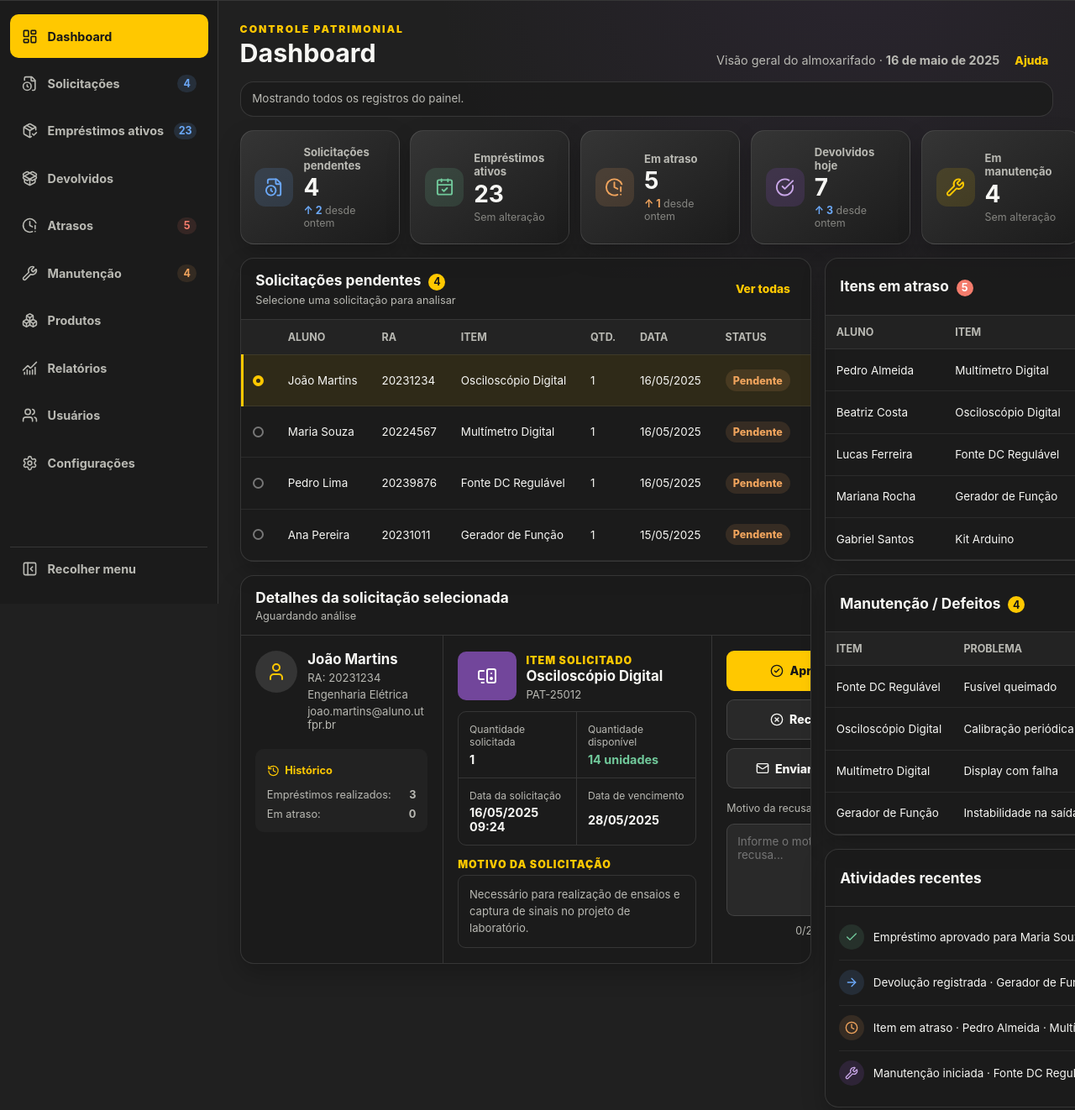
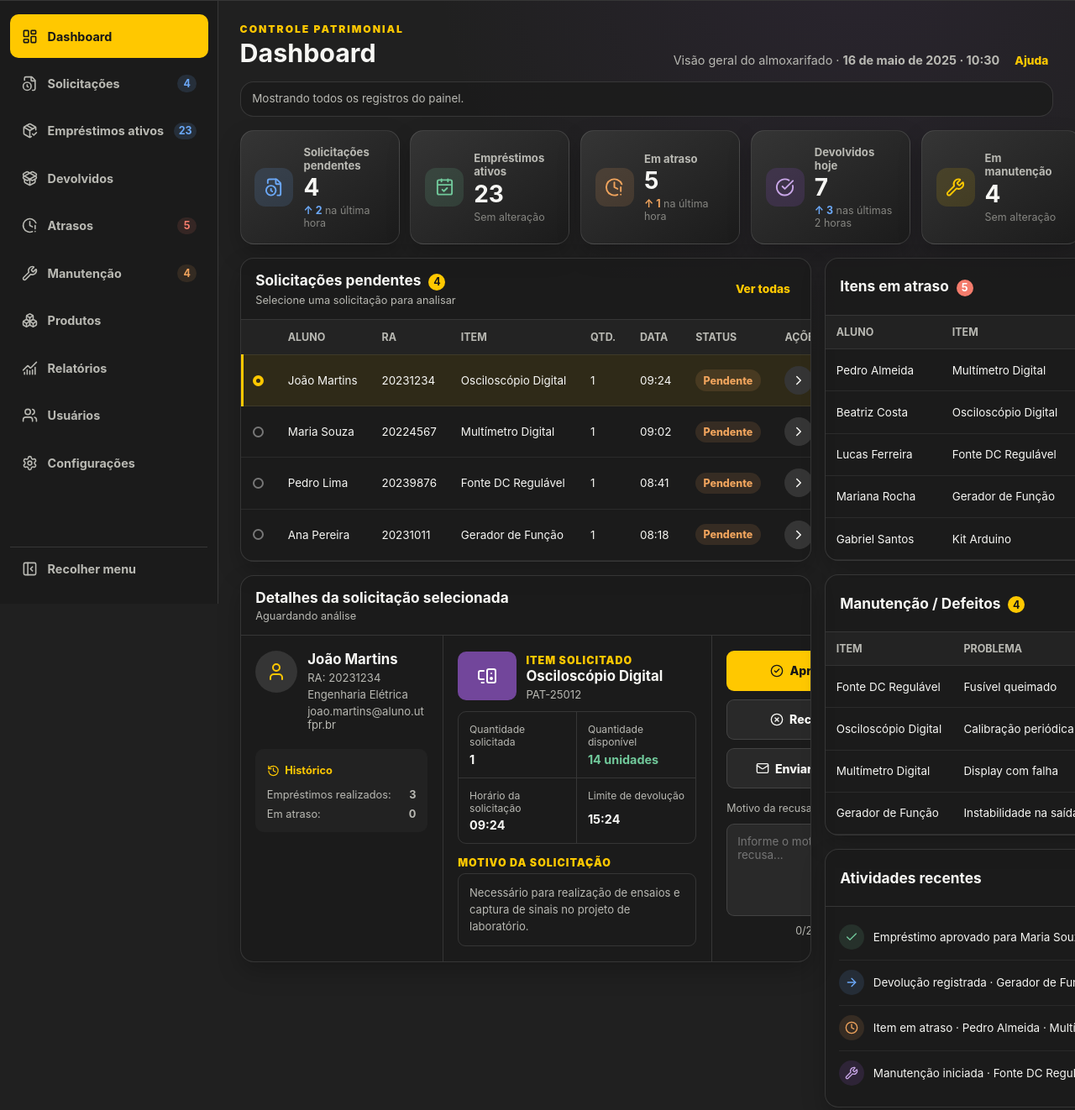
Before and after one commit to gefgu/ihc-almoxarifado, a plain HTML site: page tecnico/index.html in a window 1280 px wide. Shown: the part 81-1403 px from the top of the page at 84% size. Drawn offline with nearby package versions, Linux system fonts and the light colour scheme.

Commit message:
feat: nielsen things

```diff
--- a/aluno/script.js
+++ b/aluno/script.js
@@ -180,7 +180,7 @@ function addPendingLoan(equipment) {
             <div class="loan-icon"><i data-lucide="hourglass" class="h-5 w-5" aria-hidden="true"></i></div>
             <div class="min-w-0">
                 <p class="loan-title m-0">${equipment.name}</p>
-                <p class="loan-date mb-0">${equipment.code} · aguardando aprovação</p>
+                <p class="loan-date mb-0">${equipment.code} · limite de 6 horas após retirada</p>
             </div>
         </div>
         <span class="status-badge pending">Pendente</span>
@@ -233,7 +233,7 @@ notificationButton.addEventListener("click", () => {
 });
 
 helpButton.addEventListener("click", () => {
-    showToast("Para reservar: escolha o item, confira os dados, confirme e acompanhe em Meus empréstimos.");
+    showToast("Para reservar: escolha o item, confira os dados e devolva em até 6 horas após a retirada.");
 });
 
 function navigateTo(targetId) {
--- a/tecnico/index.html
+++ b/tecnico/index.html
@@ -68,7 +68,7 @@
                     <h1 id="pageTitle">Dashboard</h1>
                 </div>
                 <div class="heading-actions">
-                    <p>Visão geral do almoxarifado · <strong>16 de maio de 2025</strong></p>
+                    <p>Visão geral do almoxarifado · <strong>16 de maio de 2025 · 10:30</strong></p>
                     <button class="text-button" id="helpButton" type="button">Ajuda</button>
                 </div>
             </div>
@@ -86,7 +86,7 @@
             <section class="metrics" aria-label="Indicadores">
                 <article class="metric-card blue">
                     <span class="metric-icon"><i data-lucide="file-clock"></i></span>
-                    <div><small>Solicitações pendentes</small><strong id="pendingMetric">4</strong><p><b>↑ 2</b> desde ontem</p></div>
+                    <div><small>Solicitações pendentes</small><strong id="pendingMetric">4</strong><p><b>↑ 2</b> na última hora</p></div>
                 </article>
                 <article class="metric-card green">
                     <span class="metric-icon"><i data-lucide="calendar-check"></i></span>
@@ -94,11 +94,11 @@
                 </article>
                 <article class="metric-card orange">
                     <span class="metric-icon"><i data-lucide="clock-alert"></i></span>
-                    <div><small>Em atraso</small><strong>5</strong><p><b>↑ 1</b> desde ontem</p></div>
+                    <div><small>Em atraso</small><strong>5</strong><p><b>↑ 1</b> na última hora</p></div>
                 </article>
                 <article class="metric-card purple">
                     <span class="metric-icon"><i data-lucide="circle-check-big"></i></span>
-                    <div><small>Devolvidos hoje</small><strong>7</strong><p><b>↑ 3</b> desde ontem</p></div>
+                    <div><small>Devolvidos hoje</small><strong>7</strong><p><b>↑ 3</b> nas últimas 2 horas</p></div>
                 </article>
                 <article class="metric-card yellow">
                     <span class="metric-icon"><i data-lucide="wrench"></i></span>
@@ -118,16 +118,16 @@
                                 <thead><tr><th></th><th>Aluno</th><th>RA</th><th>Item</th><th>Qtd.</th><th>Data</th><th>Status</th><th>Ações</th></tr></thead>
                                 <tbody id="requestTable">
                                     <tr class="request-row selected" tabindex="0" data-request-id="1" data-searchable="João Martins 20231234 Osciloscópio Digital PAT-25012">
-                                        <td><span class="radio-dot"></span></td><td>João Martins</td><td>20231234</td><td>Osciloscópio Digital</td><td>1</td><td>16/05/2025</td><td><span class="badge pending">Pendente</span></td><td><button class="row-action" type="button" aria-label="Selecionar João Martins"><i data-lucide="chevron-right"></i></button></td>
+                                        <td><span class="radio-dot"></span></td><td>João Martins</td><td>20231234</td><td>Osciloscópio Digital</td><td>1</td><td>09:24</td><td><span class="badge pending">Pendente</span></td><td><button class="row-action" type="button" aria-label="Selecionar João Martins"><i data-lucide="chevron-right"></i></button></td>
                                     </tr>
                                     <tr class="request-row" tabindex="0" data-request-id="2" data-searchable="Maria Souza 20224567 Multímetro Digital PAT-18045">
-                                        <td><span class="radio-dot"></span></td><td>Maria Souza</td><td>20224567</td><td>Multímetro Digital</td><td>1</td><td>16/05/2025</td><td><span class="badge pending">Pendente</span></td><td><button class="row-action" type="button" aria-label="Selecionar Maria Souza"><i data-lucide="chevron-right"></i></button></td>
+                                        <td><span class="radio-dot"></span></td><td>Maria Souza</td><td>20224567</td><td>Multímetro Digital</td><td>1</td><td>09:02</td><td><span class="badge pending">Pendente</span></td><td><button class="row-action" type="button" aria-label="Selecionar Maria Souza"><i data-lucide="chevron-right"></i></button></td>
                                     </tr>
                                     <tr class="request-row" tabindex="0" data-request-id="3" data-searchable="Pedro Lima 20239876 Fonte DC Regulável PAT-22410">
-                                        <td><span class="radio-dot"></span></td><td>Pedro Lima</td><td>20239876</td><td>Fonte DC Regulável</td><td>1</td><td>16/05/2025</td><td><span class="badge pending">Pendente</span></td><td><button class="row-action" type="button" aria-label="Selecionar Pedro Lima"><i data-lucide="chevron-right"></i></button></td>
+                                        <td><span class="radio-dot"></span></td><td>Pedro Lima</td><td>20239876</td><td>Fonte DC Regulável</td><td>1</td><td>08:41</td><td><span class="badge pending">Pendente</span></td><td><button class="row-action" type="button" aria-label="Selecionar Pedro Lima"><i data-lucide="chevron-right"></i></button></td>
                                     </tr>
                                     <tr class="request-row" tabindex="0" data-request-id="4" data-searchable="Ana Pereira 20231011 Gerador de Função PAT-19008">
-                                        <td><span class="radio-dot"></span></td><td>Ana Pereira</td><td>20231011</td><td>Gerador de Função</td><td>1</td><td>15/05/2025</td><td><span class="badge pending">Pendente</span></td><td><button class="row-action" type="button" aria-label="Selecionar Ana Pereira"><i data-lucide="chevron-right"></i></button></td>
+                                        <td><span class="radio-dot"></span></td><td>Ana Pereira</td><td>20231011</td><td>Gerador de Função</td><td>1</td><td>08:18</td><td><span class="badge pending">Pendente</span></td><td><button class="row-action" type="button" aria-label="Selecionar Ana Pereira"><i data-lucide="chevron-right"></i></button></td>
                                     </tr>
                                 </tbody>
                             </table>
@@ -145,7 +145,7 @@
                             </div>
                             <div class="item-summary">
                                 <div class="item-heading"><span class="item-visual"><i id="detailIcon" data-lucide="monitor-speaker"></i></span><div><small>Item solicitado</small><h3 id="detailItem">Osciloscópio Digital</h3><p id="detailCode">PAT-25012</p></div></div>
-                                <div class="detail-stats"><span>Quantidade solicitada <b>1</b></span><span>Quantidade disponível <b id="detailAvailable">14 unidades</b></span><span>Data da solicitação <b id="detailDate">16/05/2025 09:24</b></span><span>Data de vencimento <b>28/05/2025</b></span></div>
+                                <div class="detail-stats"><span>Quantidade solicitada <b>1</b></span><span>Quantidade disponível <b id="detailAvailable">14 unidades</b></span><span>Horário da solicitação <b id="detailDate">09:24</b></span><span>Limite de devolução <b id="detailDue">15:24</b></span></div>
                                 <div class="reason"><small>Motivo da solicitação</small><p id="detailReason">Necessário para realização de ensaios e captura de sinais no projeto de laboratório.</p></div>
                             </div>
                             <div class="decision-panel">
@@ -168,11 +168,11 @@
                             <table class="compact-table">
                                 <thead><tr><th>Aluno</th><th>Item</th><th>Atraso</th><th>Urgência</th></tr></thead>
                                 <tbody>
-                                    <tr data-searchable="Pedro Almeida Multímetro Digital"><td>Pedro Almeida</td><td>Multímetro Digital</td><td class="danger-text">7 dias</td><td><span class="badge high">Alta</span></td></tr>
-                                    <tr data-searchable="Beatriz Costa Osciloscópio Digital"><td>Beatriz Costa</td><td>Osciloscópio Digital</td><td class="danger-text">5 dias</td><td><span class="badge high">Alta</span></td></tr>
-                                    <tr data-searchable="Lucas Ferreira Fonte DC Regulável"><td>Lucas Ferreira</td><td>Fonte DC Regulável</td><td>3 dias</td><td><span class="badge medium">Média</span></td></tr>
-                                    <tr data-searchable="Mariana Rocha Gerador de Função"><td>Mariana Rocha</td><td>Gerador de Função</td><td>2 dias</td><td><span class="badge medium">Média</span></td></tr>
-                                    <tr data-searchable="Gabriel Santos Kit Arduino"><td>Gabriel Santos</td><td>Kit Arduino</td><td>1 dia</td><td><span class="badge low">Baixa</span></td></tr>
+                                    <tr data-searchable="Pedro Almeida Multímetro Digital"><td>Pedro Almeida</td><td>Multímetro Digital</td><td class="danger-text">2h 20min</td><td><span class="badge high">Alta</span></td></tr>
+                                    <tr data-searchable="Beatriz Costa Osciloscópio Digital"><td>Beatriz Costa</td><td>Osciloscópio Digital</td><td class="danger-text">1h 45min</td><td><span class="badge high">Alta</span></td></tr>
+                                    <tr data-searchable="Lucas Ferreira Fonte DC Regulável"><td>Lucas Ferreira</td><td>Fonte DC Regulável</td><td>58min</td><td><span class="badge medium">Média</span></td></tr>
+                                    <tr data-searchable="Mariana Rocha Gerador de Função"><td>Mariana Rocha</td><td>Gerador de Função</td><td>35min</td><td><span class="badge medium">Média</span></td></tr>
+                                    <tr data-searchable="Gabriel Santos Kit Arduino"><td>Gabriel Santos</td><td>Kit Arduino</td><td>12min</td><td><span class="badge low">Baixa</span></td></tr>
                                 </tbody>
                             </table>
                         </div>
--- a/tecnico/script.js
+++ b/tecnico/script.js
@@ -1,10 +1,10 @@
 if (window.lucide) lucide.createIcons();
 
 const requests = {
-    1: { name: "João Martins", ra: "20231234", course: "Engenharia Elétrica", email: "joao.martins@aluno.utfpr.br", item: "Osciloscópio Digital", code: "PAT-25012", available: "14 unidades", date: "16/05/2025 09:24", loans: 3, icon: "monitor-speaker", reason: "Necessário para realização de ensaios e captura de sinais no projeto de laboratório." },
-    2: { name: "Maria Souza", ra: "20224567", course: "Engenharia Eletrônica", email: "maria.souza@aluno.utfpr.br", item: "Multímetro Digital", code: "PAT-18045", available: "8 unidades", date: "16/05/2025 09:02", loans: 5, icon: "gauge", reason: "Uso em medições do projeto integrador da disciplina de circuitos." },
-    3: { name: "Pedro Lima", ra: "20239876", course: "Engenharia de Computação", email: "pedro.lima@aluno.utfpr.br", item: "Fonte DC Regulável", code: "PAT-22410", available: "6 unidades", date: "16/05/2025 08:41", loans: 2, icon: "battery-charging", reason: "Alimentação controlada para testes de um protótipo eletrônico." },
-    4: { name: "Ana Pereira", ra: "20231011", course: "Engenharia Elétrica", email: "ana.pereira@aluno.utfpr.br", item: "Gerador de Função", code: "PAT-19008", available: "4 unidades", date: "15/05/2025 16:18", loans: 4, icon: "audio-waveform", reason: "Geração de sinais para a validação de filtros analógicos em laboratório." }
+    1: { name: "João Martins", ra: "20231234", course: "Engenharia Elétrica", email: "joao.martins@aluno.utfpr.br", item: "Osciloscópio Digital", code: "PAT-25012", available: "14 unidades", date: "09:24", due: "15:24", loans: 3, icon: "monitor-speaker", reason: "Necessário para realização de ensaios e captura de sinais no projeto de laboratório." },
+    2: { name: "Maria Souza", ra: "20224567", course: "Engenharia Eletrônica", email: "maria.souza@aluno.utfpr.br", item: "Multímetro Digital", code: "PAT-18045", available: "8 unidades", date: "09:02", due: "15:02", loans: 5, icon: "gauge", reason: "Uso em medições do projeto integrador da disciplina de circuitos." },
+    3: { name: "Pedro Lima", ra: "20239876", course: "Engenharia de Computação", email: "pedro.lima@aluno.utfpr.br", item: "Fonte DC Regulável", code: "PAT-22410", available: "6 unidades", date: "08:41", due: "14:41", loans: 2, icon: "battery-charging", reason: "Alimentação controlada para testes de um protótipo eletrônico." },
+    4: { name: "Ana Pereira", ra: "20231011", course: "Engenharia Elétrica", email: "ana.pereira@aluno.utfpr.br", item: "Gerador de Função", code: "PAT-19008", available: "4 unidades", date: "08:18", due: "14:18", loans: 4, icon: "audio-waveform", reason: "Geração de sinais para a validação de filtros analógicos em laboratório." }
 };
 
 const dashboard = document.getElementById("dashboard");
@@ -88,6 +88,7 @@ function selectRequest(id) {
     document.getElementById("detailCode").textContent = request.code;
     document.getElementById("detailAvailable").textContent = request.available;
     document.getElementById("detailDate").textContent = request.date;
+    document.getElementById("detailDue").textContent = request.due;
     document.getElementById("detailReason").textContent = request.reason;
     const icon = document.getElementById("detailIcon");
     icon.setAttribute("data-lucide", request.icon);
@@ -223,7 +224,7 @@ function openConfirmPanel(status, trigger) {
     confirmStudent.textContent = `${request.name} · RA ${request.ra}`;
     confirmItem.textContent = `${request.item} · ${request.code}`;
     confirmConsequence.textContent = approved
-        ? "Status muda para Aprovada e Empréstimos ativos aumenta em 1."
+        ? "Status muda para Aprovada e o empréstimo terá limite de 6 horas."
         : "Status muda para Recusada e a solicitação sai das pendentes.";
     confirmDecision.className = `decision ${approved ? "approve" : "reject"}`;
     confirmDecision.textContent = approved ? "Confirmar aprovação" : "Confirmar recusa";
```
Also changed, not shown: aluno/index.html (+3 -3 lines), tecnico/media_fidelidade.html (+3 -3 lines).
